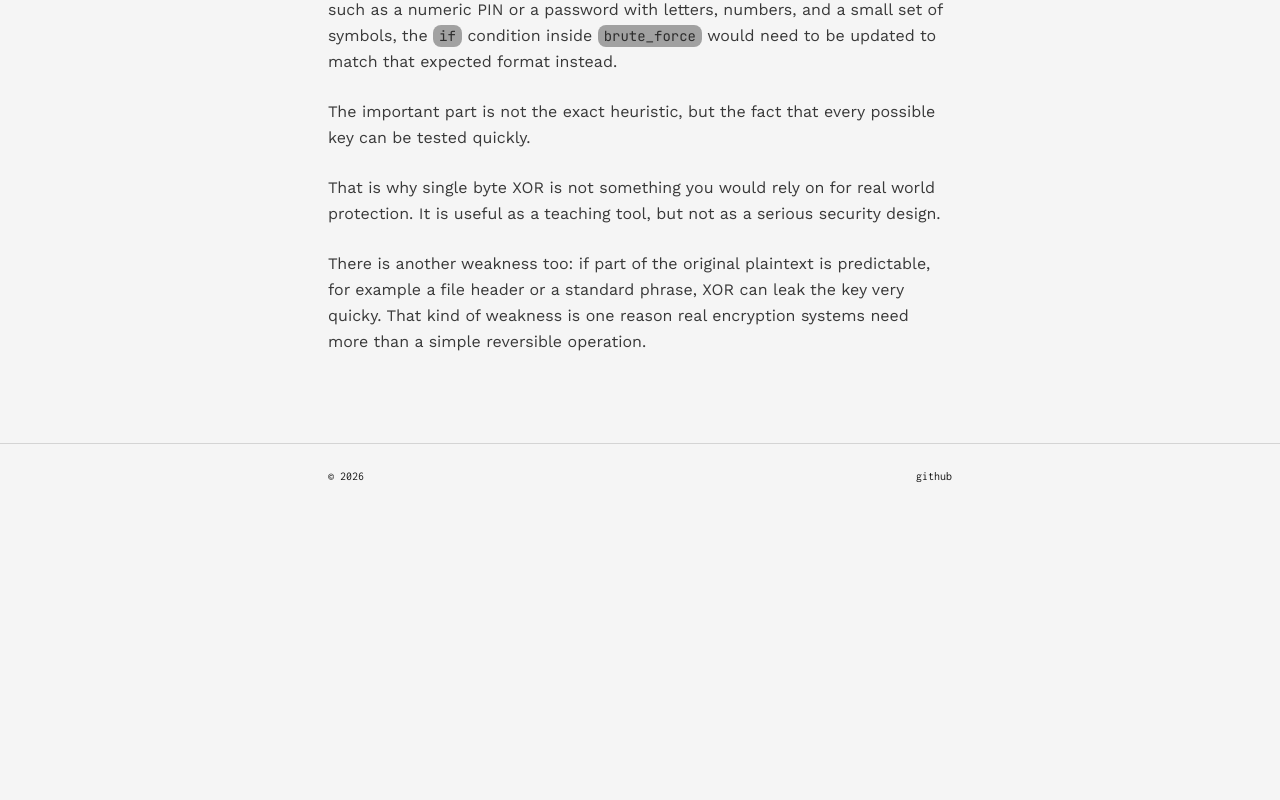
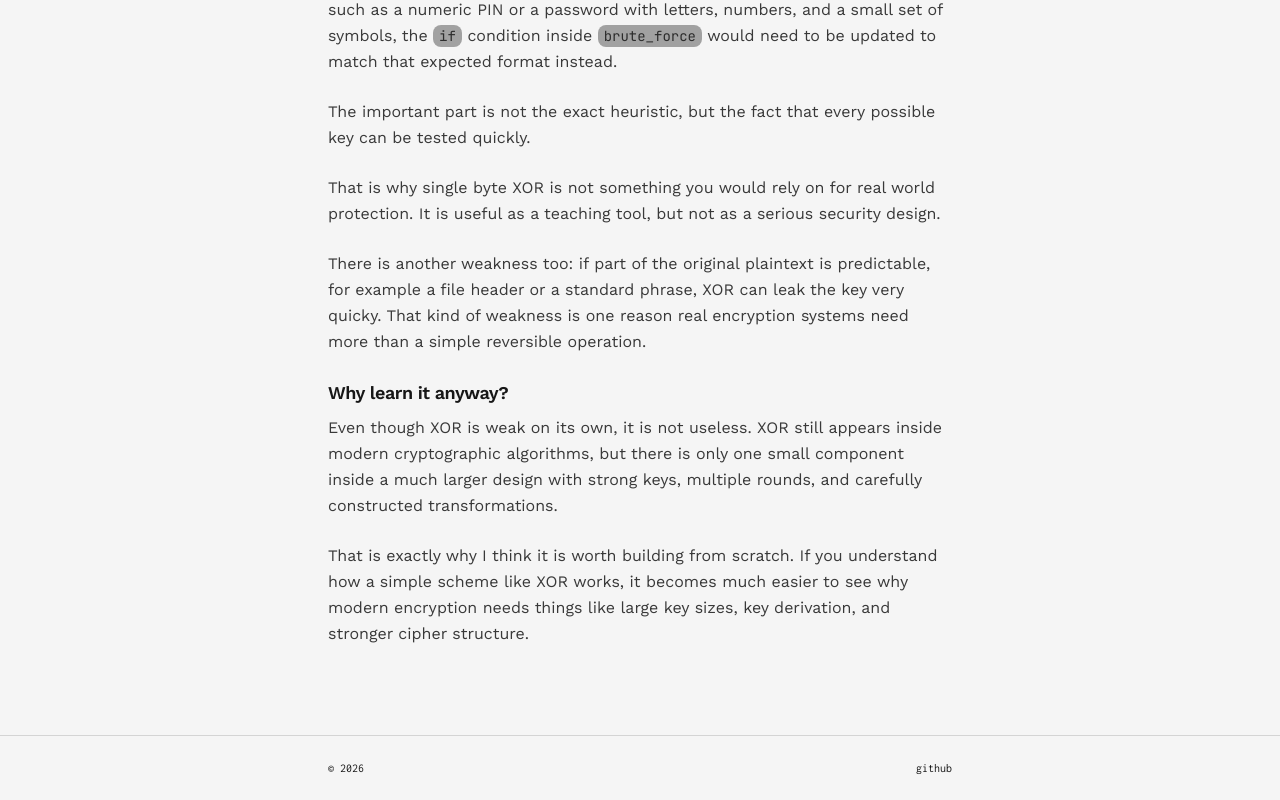
Before and after one commit to n0as-ark/logbook, a React (Vite) app: page /logbook/blog/xor-cipher-basics in a window 1280 px wide. Shown: the part 2663-3463 px from the top of the page. Before the commit the page ends 3171 px from the top, so only its background shows below. Built offline with nearby package versions, Linux system fonts and the light colour scheme; the HTML template or start-up script is replaced by a standard one.

Commit message:
Update posts.ts

```diff
--- a/src/data/posts.ts
+++ b/src/data/posts.ts
@@ -114,6 +114,9 @@ def brute_force(ciphertext: bytes) -> None:
 This version makes a very simple assumption: the original plaintext is a normal English sentence, so the brute force loop treats any decoded output that contains a space as "interesting." That is enough for a quick demo, but it is only a heuristic, not a general solution. If the plaintext were something else, such as a numeric PIN or a password with letters, numbers, and a small set of symbols, the \`if\` condition inside \`brute_force\` would need to be updated to match that expected format instead.
 The important part is not the exact heuristic, but the fact that every possible key can be tested quickly.
 That is why single byte XOR is not something you would rely on for real world protection. It is useful as a teaching tool, but not as a serious security design.
-There is another weakness too: if part of the original plaintext is predictable, for example a file header or a standard phrase, XOR can leak the key very quicky. That kind of weakness is one reason real encryption systems need more than a simple reversible operation.`,
+There is another weakness too: if part of the original plaintext is predictable, for example a file header or a standard phrase, XOR can leak the key very quicky. That kind of weakness is one reason real encryption systems need more than a simple reversible operation.
+### Why learn it anyway?
+Even though XOR is weak on its own, it is not useless. XOR still appears inside modern cryptographic algorithms, but there is only one small component inside a much larger design with strong keys, multiple rounds, and carefully constructed transformations.
+That is exactly why I think it is worth building from scratch. If you understand how a simple scheme like XOR works, it becomes much easier to see why modern encryption needs things like large key sizes, key derivation, and stronger cipher structure.`,
   },
 ];
```
